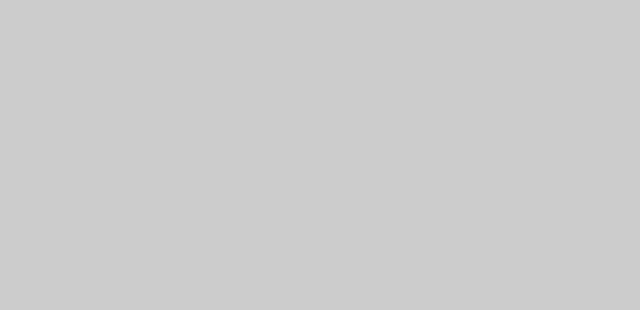
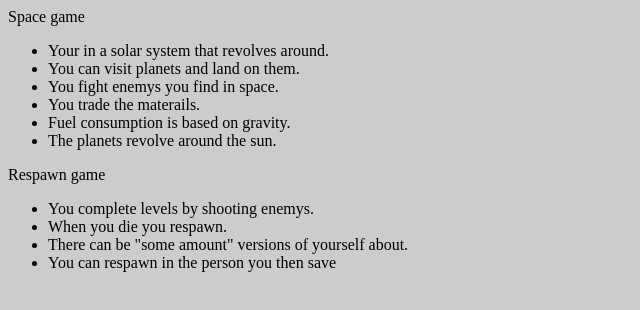
Before and after one commit to NiallBunting/Space-Js-Game, a plain HTML site: page about.html in a window 1280 px wide. Shown: the whole page, without its empty margins (0-640 px from the left). Drawn offline with Linux system fonts and the light colour scheme.

Commit message:
Added some ideas for each of the games

```diff
--- a/about.html
+++ b/about.html
@@ -5,7 +5,28 @@
 	<link rel="stylesheet" media="screen" type="text/css" href="./index.css">
 </head>
 <body>
+<p>
+	Space game
+	<ul>
+		<li>Your in a solar system that revolves around.</li>
+		<li>You can visit planets and land on them.</li>
+		<li>You fight enemys you find in space.</li>
+		<li>You trade the materails.</li>
+		<li>Fuel consumption is based on gravity.</li>
+		<li>The planets revolve around the sun.</li>
+	</ul>
 
+</p>
+<p>
+	Respawn game
+
+	<ul>
+		<li>You complete levels by shooting enemys.</li>
+		<li>When you die you respawn.</li>
+		<li>There can be "some amount" versions of yourself about.</li>
+		<li>You can respawn in the person you then save</li>
+	</ul>
+</p>
 
 </body>
 </html>
```
